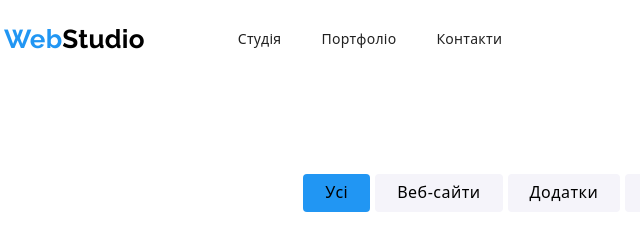
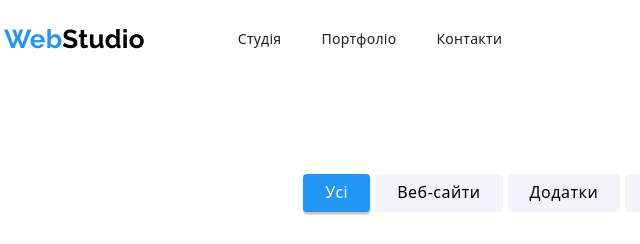
Before and after one commit to ann153476/goit-markup-hw-03, a plain HTML site: page portfolio.html in a window 1280 px wide. Shown: the top 244 px of the page, 211-851 px from the left. Drawn offline with nearby package versions, Linux system fonts and the light colour scheme.

Commit message:
ultra_new

```diff
--- a/css/styles.css
+++ b/css/styles.css
@@ -224,6 +224,8 @@ header{
 }
 .action__button{
     background-color: #2196F3 !important;
+    color:#fff;
+    box-shadow: 0px 3px 1px rgba(0, 0, 0, 0.1), 0px 1px 2px rgba(0, 0, 0, 0.08), 0px 2px 2px rgba(0, 0, 0, 0.12);
 }
 .buttons__portfolio button{
     background-color:#F5F4FA;
```
